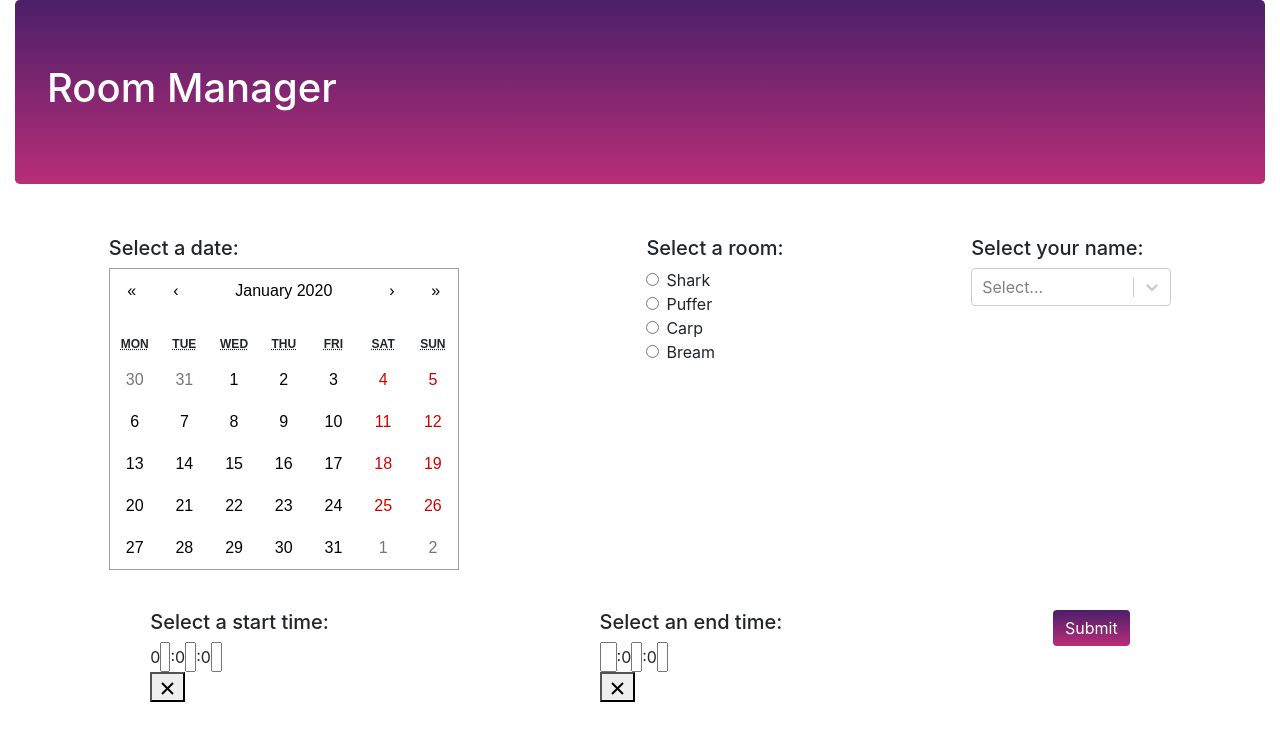
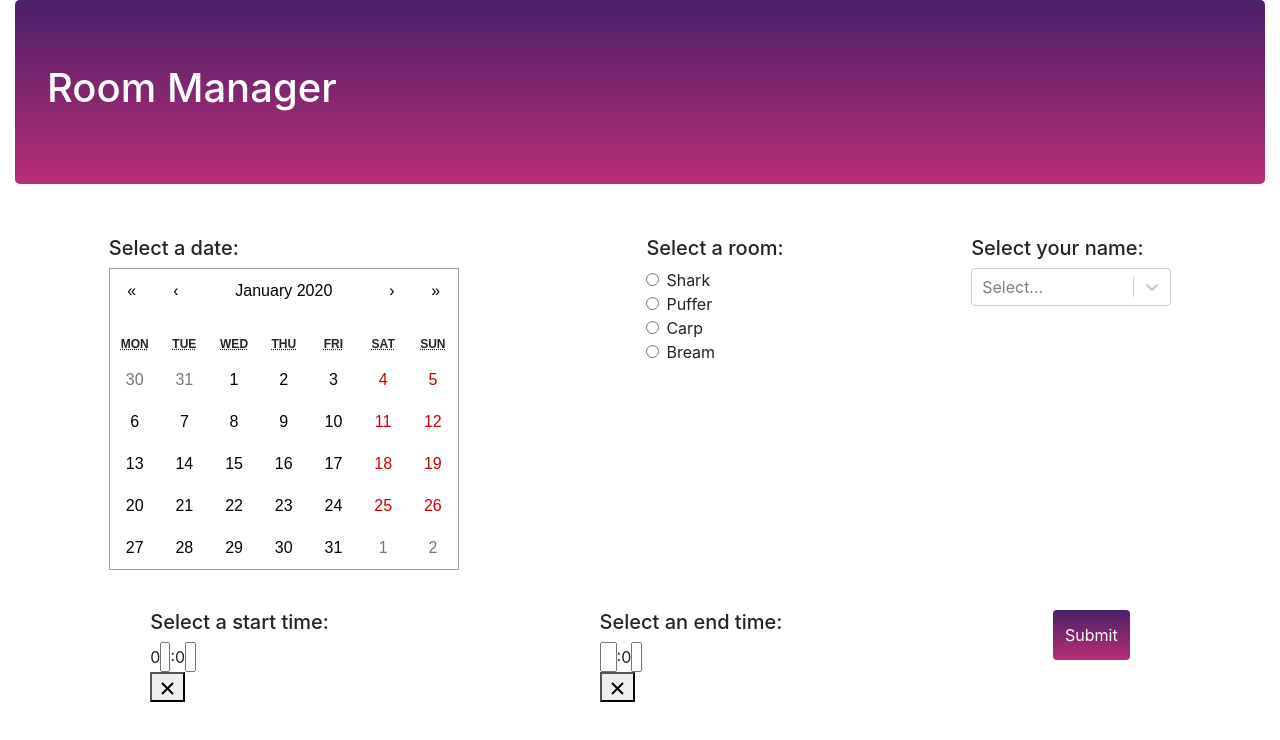
Before and after one commit to slm-git-repo/room-manager, a React (Create React App) app: page / in a window 1280 px wide. Shown: the top 740 px of the page. Built offline with nearby package versions, Linux system fonts and the light colour scheme.

Commit message:
started input validation

```diff
--- a/src/components/App.js
+++ b/src/components/App.js
@@ -1,5 +1,5 @@
 import React, { useState } from "react";
-import { Route, Switch, Redirect } from "react-router-dom";
+import { Route, Switch, Redirect, useHistory } from "react-router-dom";
 
 import "./App.css";
 import Reservation from "./Reservation";
@@ -7,11 +7,15 @@ import ConfirmationPage from "./ConfirmationPage";
 import Confirmed from "./Confirmed";
 import Cancelled from "./Cancelled";
 
-function App() {
+function App(props) {
   const [data, setData] = useState("");
+  let history = useHistory();
 
   const onReserve = data => {
     setData(data);
+
+    // navigate to /confirm
+    history.push("/confirm");
   };
 
   return (
--- a/src/components/Reservation.js
+++ b/src/components/Reservation.js
@@ -2,6 +2,7 @@ import React, { useState } from "react";
 import { Link } from "react-router-dom";
 import { Button } from "react-bootstrap";
 import Form from "react-bootstrap/Form";
+import Alert from "react-bootstrap/Alert";
 
 import Calendar from "react-calendar";
 import TimePicker from "react-time-picker";
@@ -36,7 +37,47 @@ function Reservation(props) {
     setEndTime(value);
   };
 
+  // const errors = [];
+  const [errors, setErrors] = useState([]);
+
   const onButtonClick = event => {
+    // input validation here
+    let errorred = false;
+    if (!name) {
+      errorred = true;
+      setErrors([...errors, "name"]);
+    }
+    if (!room) {
+      errorred = true;
+      setErrors([...errors, "room"]);
+    }
+    if (!date) {
+      errorred = true;
+      setErrors([...errors, "date"]);
+    }
+    if (!startTime) {
+      errorred = true;
+      setErrors([...errors, "start time"]);
+    }
+    if (!endTime) {
+      errorred = true;
+      setErrors([...errors, "end time"]);
+    }
+
+    // setState(prevState => ({
+    //   arrayvar: [...prevState.arrayvar, newelement]
+    // }))
+
+    // if (!name) errors.push("name");
+    // if (!room) errors.push("room");
+    // if (!date) errors.push("date");
+    // if (!startTime) errors.push("startTime");
+    // if (!endTime) errors.push("endTime");
+
+    console.log(errors);
+
+    if (!errorred) {
+      setErrors([]);
       props.onReserve({
         name: name,
         room: room,
@@ -44,6 +85,21 @@ function Reservation(props) {
         startTime: startTime,
         endTime: endTime
       });
+      // window.location.assign("/confirm");
+      // this.context.router.push("/confirm");
+    }
+  };
+
+  const getAlerts = () => {
+    const alerts = [];
+    for (let i = 0; i < errors.length; i++) {
+      alerts.push(
+        <Alert key={i} variant="danger">
+          Please enter a valid {errors[i]}.
+        </Alert>
+      );
+    }
+    return alerts;
   };
 
   return (
@@ -51,6 +107,10 @@ function Reservation(props) {
       <div className="jumbotron">
         <h1>Room Manager</h1>
       </div>
+      {/* {errors.map(name => (
+        <Alert variant="danger">Please enter a valid {name}</Alert>
+      ))} */}
+      {getAlerts()}
       <Form className="user-form">
         <div className="user-form__calendar">
           <h5>Select a date:</h5>
@@ -66,7 +126,7 @@ function Reservation(props) {
         <div className="user-form__start-time">
           <h5>Select a start time:</h5>
           <TimePicker
-            format="HH:mm:ss"
+            format="HH:mm"
             disableClock
             value={startTime}
             onChange={onStartTimeChange}
@@ -75,15 +135,18 @@ function Reservation(props) {
         <div className="user-form__end-time">
           <h5>Select an end time:</h5>
           <TimePicker
-            format="HH:mm:ss"
+            format="HH:mm"
             disableClock
             value={endTime}
             onChange={onEndTimeChange}
           />
         </div>
-        <Link to="/confirm" onClick={onButtonClick}>
+        <Button className="user-form__submit" onClick={onButtonClick}>
+          Submit
+        </Button>
+        {/* <Link to="/confirm" onClick={onButtonClick}>
           <Button className="user-form__submit">Submit</Button>
-        </Link>
+        </Link> */}
       </Form>
     </>
   );
--- a/src/components/form/NameSelector.js
+++ b/src/components/form/NameSelector.js
@@ -5,7 +5,7 @@ import { nameOptions } from "../utils";
 
 function NameSelector(props) {
   const handleOnClick = event => {
-    props.onNameClick(event.value);
+    props.onNameClick(event.id);
   };
 
   return (
--- a/src/components/results/ResultsTable.js
+++ b/src/components/results/ResultsTable.js
@@ -21,7 +21,7 @@ function ResultsTable(props) {
       </thead>
       <tbody>
         <tr>
-          <td>Date (mm-dd-yy):</td>
+          <td>Date (mm/dd/yy):</td>
           <td>{date}</td>
         </tr>
         <tr>
--- a/src/components/utils.js
+++ b/src/components/utils.js
@@ -13,12 +13,12 @@ const roomOptions = [
 
 const getName = id => {
   const selected = nameOptions.filter(el => el.id === id);
-  return selected[0].label;
+  if (selected[0]) return selected[0].label;
 };
 
 const getRoom = id => {
   const selected = roomOptions.filter(el => el.id === id);
-  return selected[0].label;
+  if (selected[0]) return selected[0].label;
 };
 
 export { nameOptions, roomOptions, getName, getRoom };
```
Lines whose indentation alone changed are shown as unchanged.
